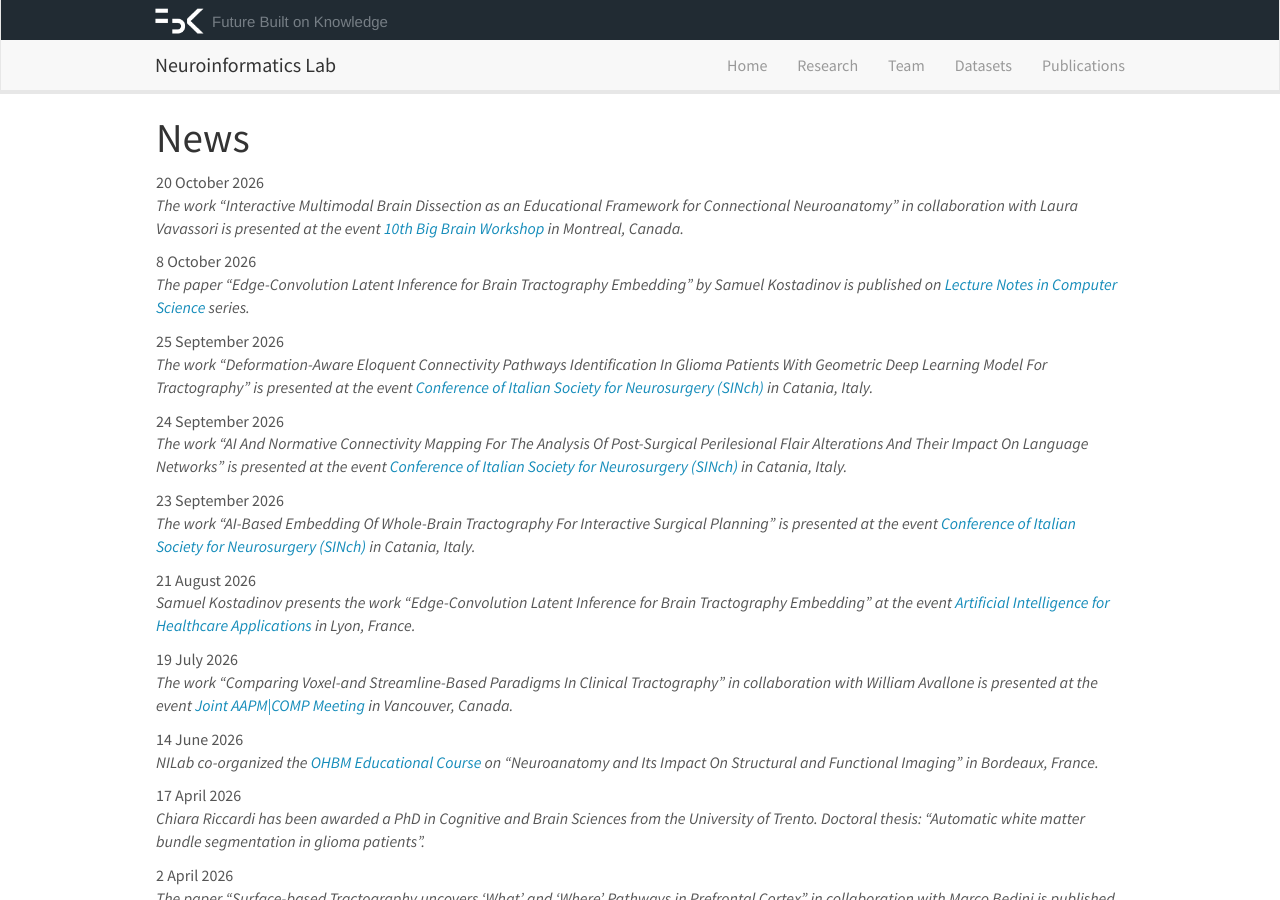
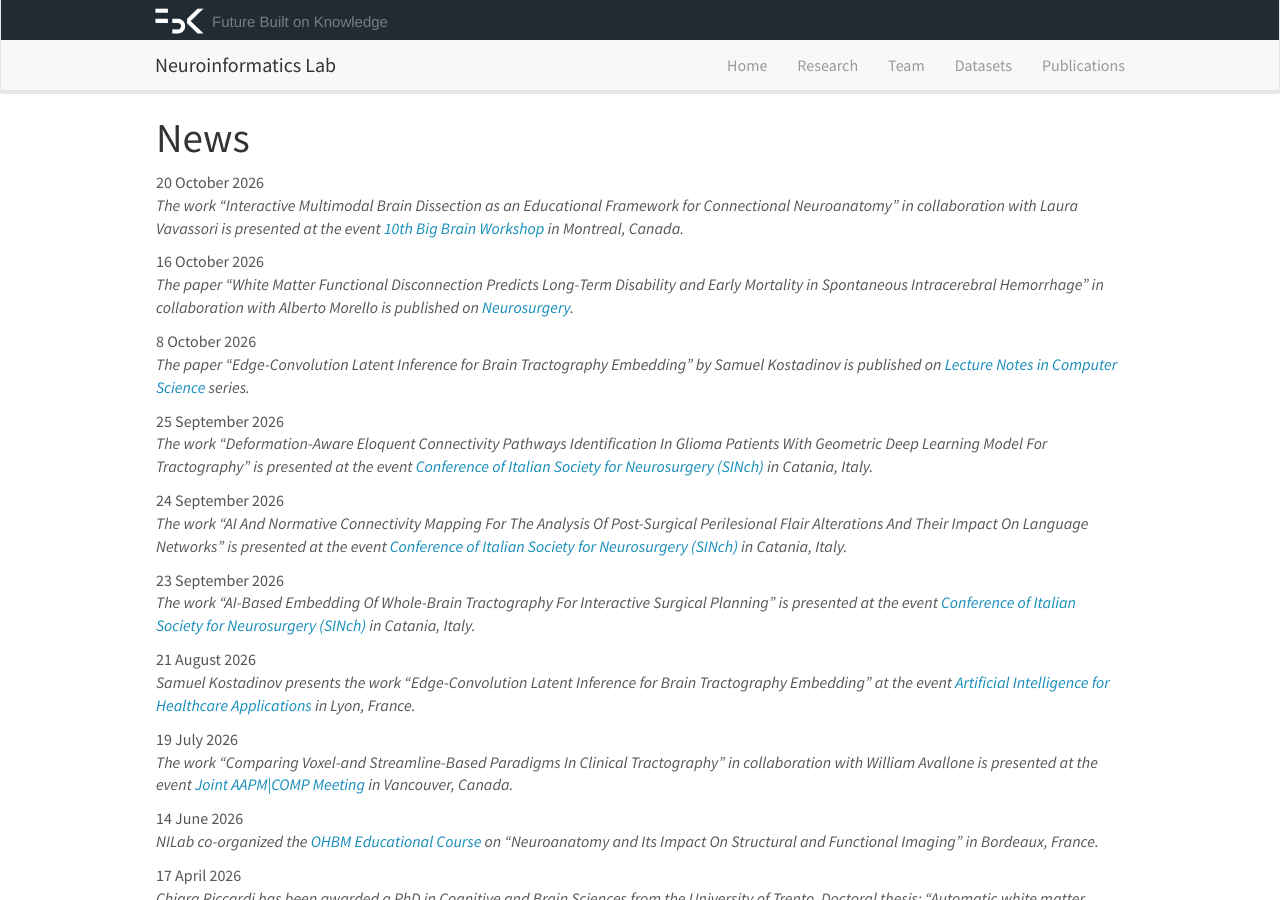
Before and after one commit to FBK-NILab/FBK-NILab.github.io, a Jekyll site: the page built from _pages/allnews.md, in a window 1280 px wide and 900 px high. Built offline with Jekyll 4.4.1, drawn with Linux system fonts in a browser that asks for light colours; nearby versions of some CDN libraries.

Commit message:
Update news.yml

```diff
--- a/_data/news.yml
+++ b/_data/news.yml
@@ -3,6 +3,10 @@
 - date: 20 October 2026
   headline: |
     The work “Interactive Multimodal Brain Dissection as an Educational Framework for Connectional Neuroanatomy” in collaboration with Laura Vavassori is presented at the event <a href='https://ebrains.eu/news-and-events/events/2026/10th-bigbrain-workshop'>10th Big Brain Workshop</a> in Montreal, Canada.
+
+- date: 16 October 2026
+  headline: |
+    The paper “White Matter Functional Disconnection Predicts Long-Term Disability and Early Mortality in Spontaneous Intracerebral Hemorrhage” in collaboration with Alberto Morello is published on <a href='https://doi.org/10.1227/neu.0000000000004267'>Neurosurgery</a>.
 
 - date: 8 October 2026
   headline: |
```
